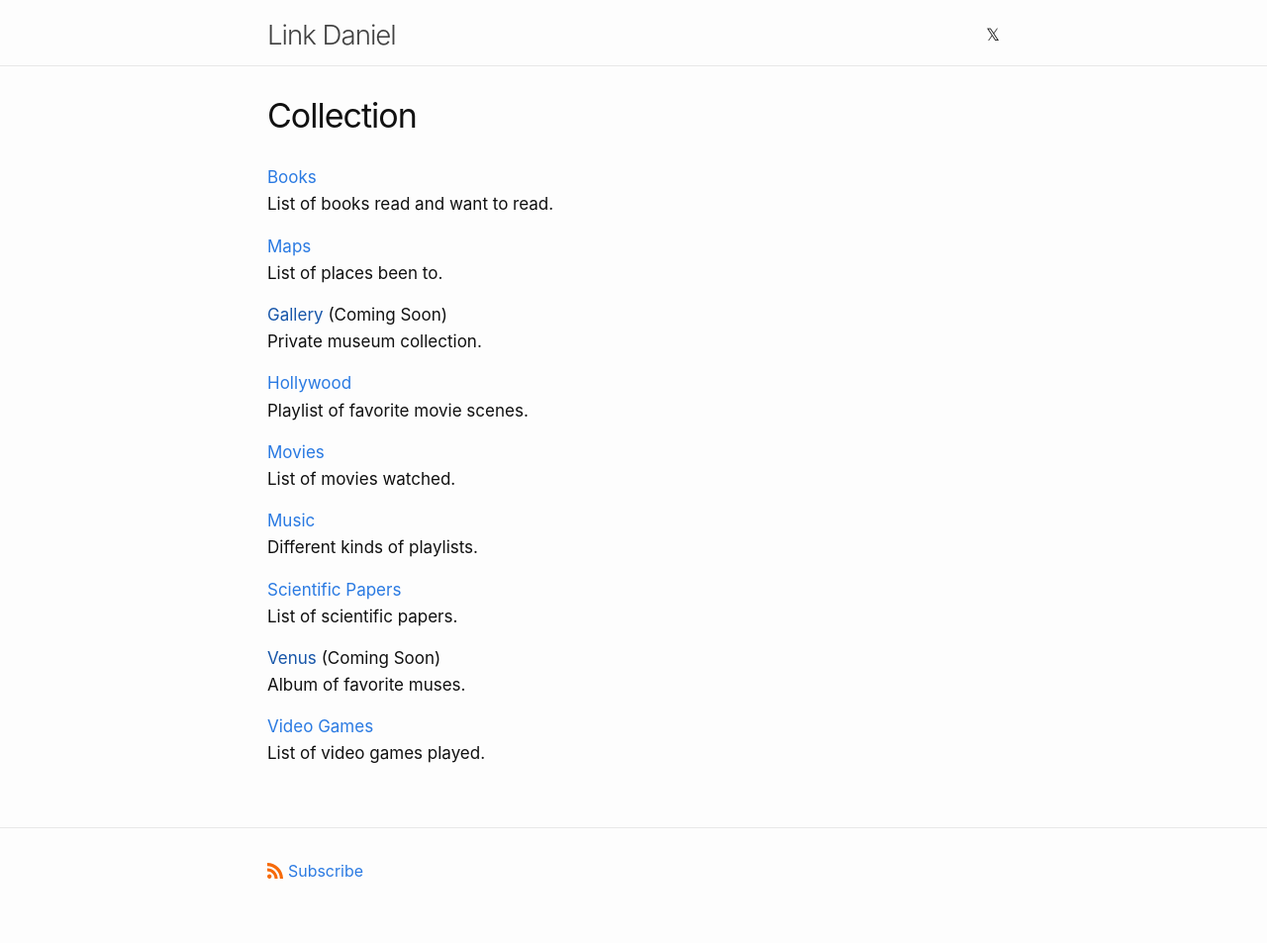
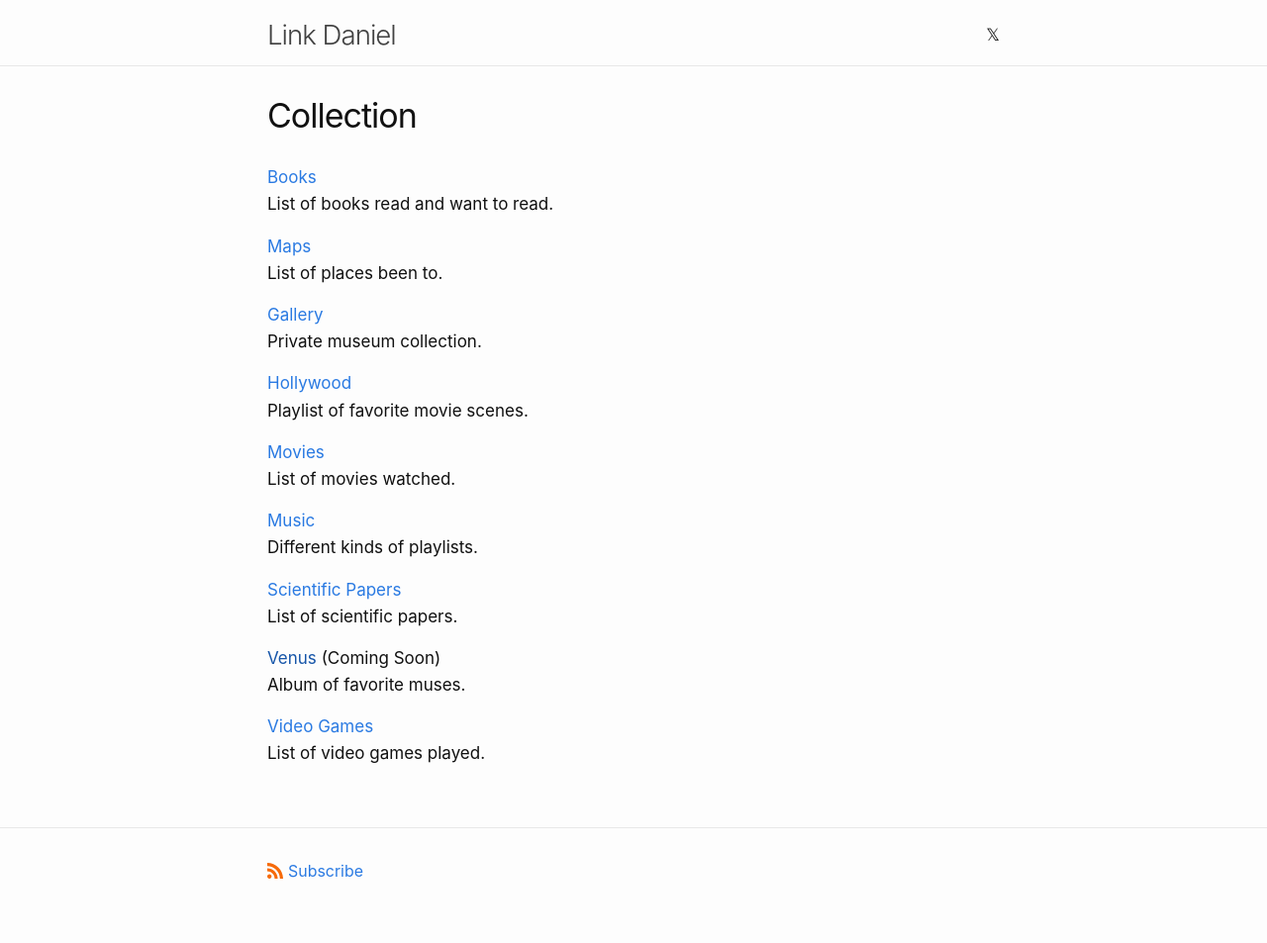
Before and after one commit to link-daniel/link.github.io, a Jekyll site: the page built from collection.md, in a window 1280 px wide. Shown: the whole page at 99% size. Built offline with Jekyll 4.4.1, drawn with Linux system fonts in a browser that asks for light colours.

Commit message:
Update collection.md

```diff
--- a/collection.md
+++ b/collection.md
@@ -12,7 +12,7 @@ List of books read and want to read.
 <br>
 List of places been to.
 
-<a href="">Gallery</a> (Coming Soon)
+<a href="https://www.dropbox.com/scl/fo/c2587zth8p4eldao7owlw/AKGCjS91g-AIh3czkYefHnM?rlkey=n9m6bkx3nm0b9vqmptbnc1jw0&e=1&st=hgxw5jl5&dl=0">Gallery</a>
 <br>
 Private museum collection.
 
```
